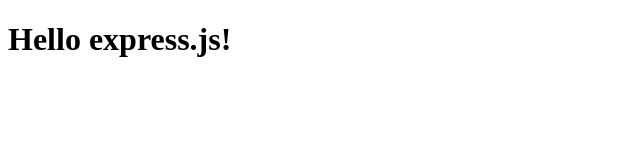
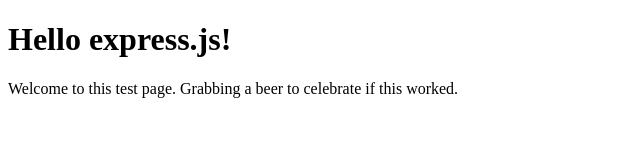
Before and after one commit to markcast/web-server, a website: page public/index.html in a window 1280 px wide. Shown: the whole page, without its empty margins (0-640 px from the left). Drawn offline with Linux system fonts and the light colour scheme.

Commit message:
Update index.html

```diff
--- a/public/index.html
+++ b/public/index.html
@@ -6,5 +6,6 @@
 	</head>
 	<body>
 		<h1>Hello express.js!</h1>
+		<p>Welcome to this test page. Grabbing a beer to celebrate if this worked.</p>
 	</body>
 </html>
```
